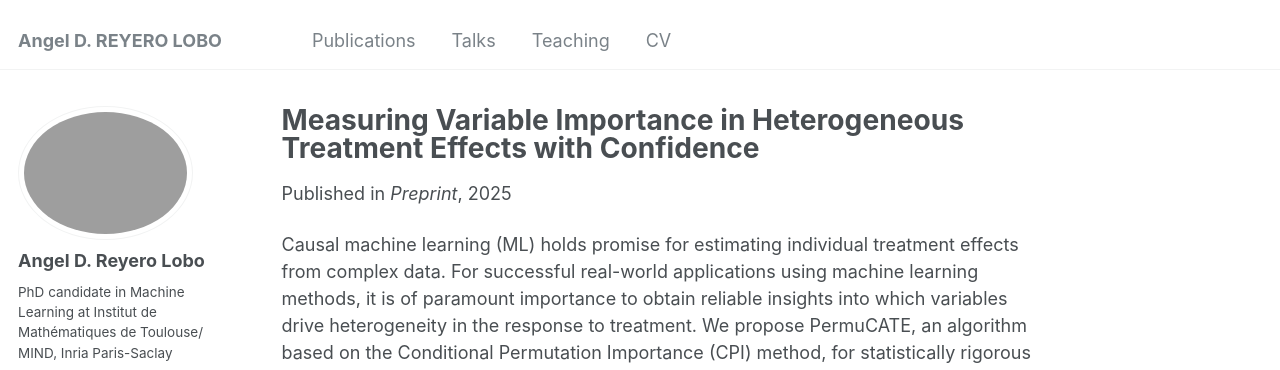
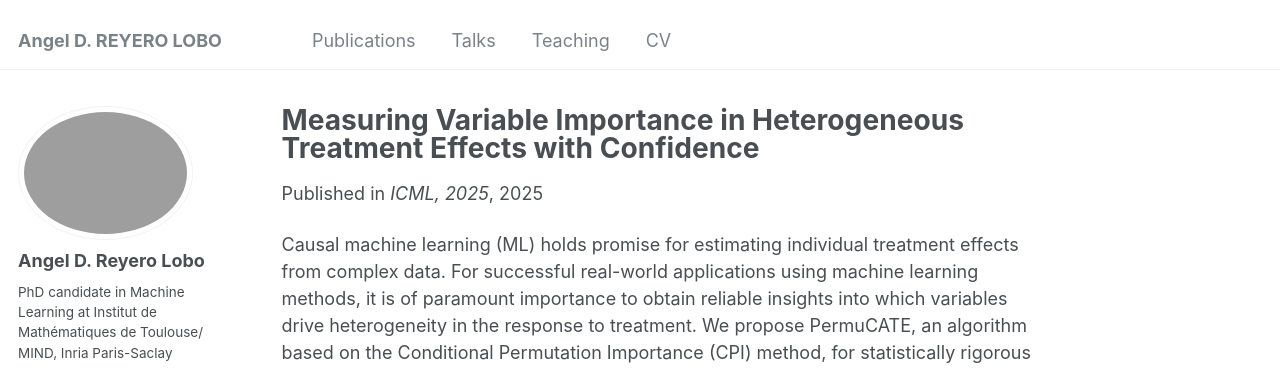
Before and after one commit to AngelReyero/AngelReyero.github.io, a Jekyll site: the page built from _publications/permu_cate.md, in a window 1280 px wide and 900 px high. Shown: the top 370 px of the window. Built offline with Jekyll 4.4.1, drawn with Linux system fonts in a browser that asks for light colours.

Commit message:
Update permu_cate.md

```diff
--- a/_publications/permu_cate.md
+++ b/_publications/permu_cate.md
@@ -4,7 +4,7 @@ collection: publications
 category: conferences
 excerpt: 'PermuCATE is a new method for assessing variable importance in estimating heterogeneous treatment effects. It improves on existing techniques by reducing variance, making it more reliable—especially in low-data settings like biomedical applications.'
 date: 2025-01-30
-venue: Preprint
+venue: ICML, 2025
 paperurl: 'https://arxiv.org/abs/2408.13002'
 citation: 'Paillard, J., Reyero Lobo, A., Kolodyazhniy, V., Thirion, B., & Engemann, D. A. (2025). Measuring variable importance in heterogeneous treatment effects with confidence.'
 ---
```
